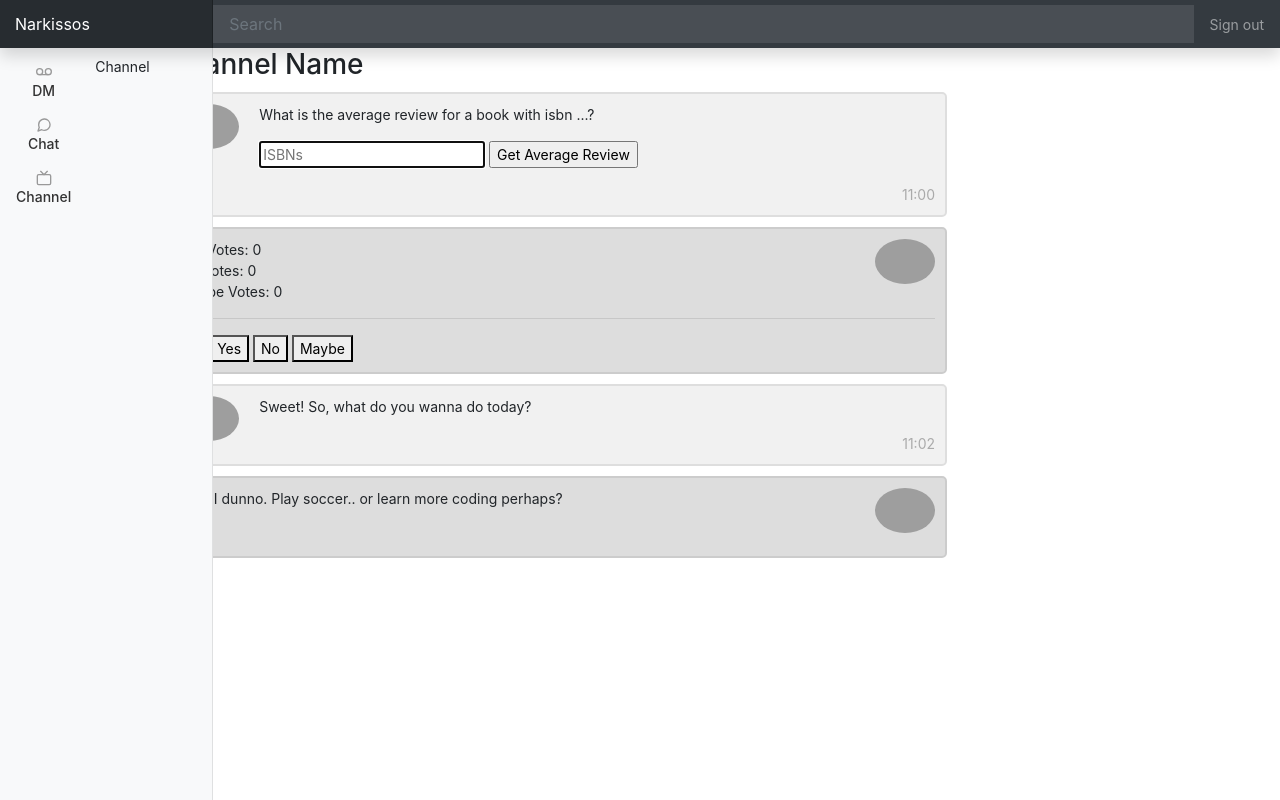
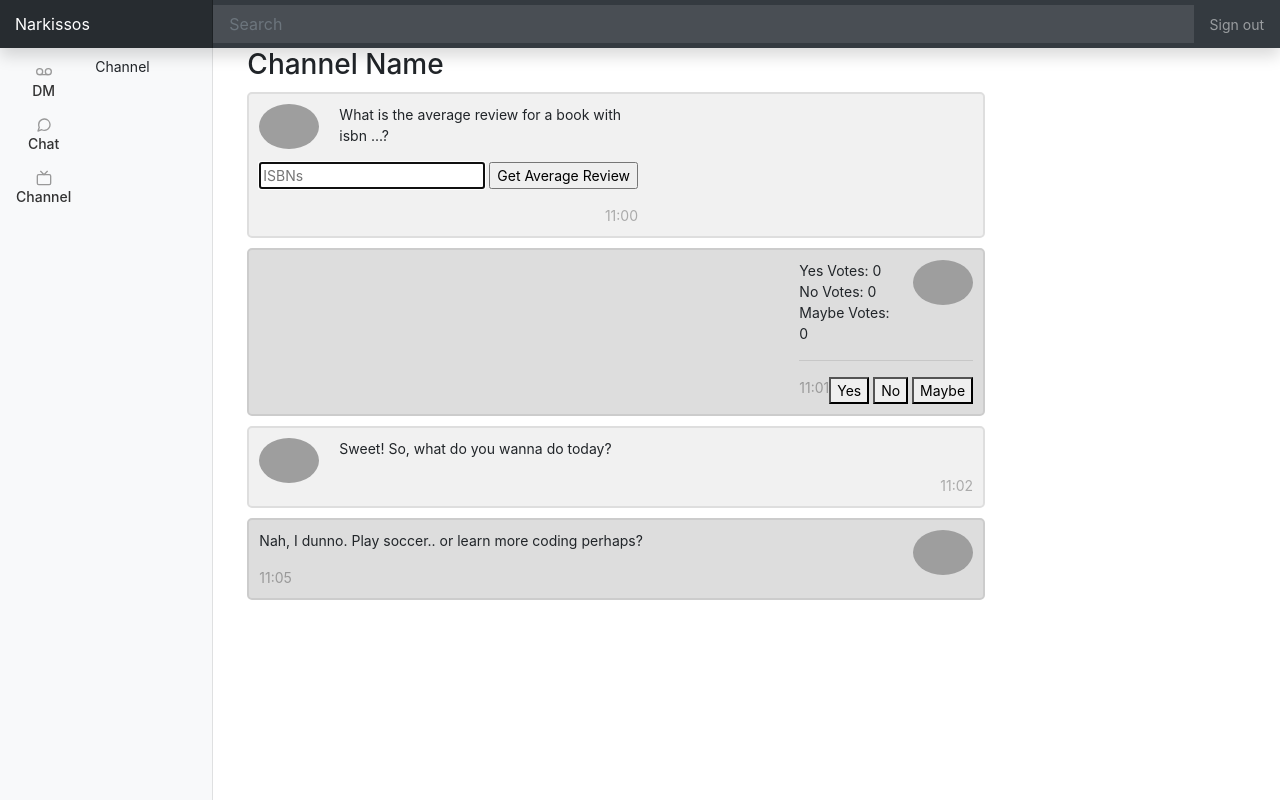
Before and after one commit to KennethYoel/Flack, a Flask app: page / in a window 1280 px wide. Run offline with Flask 2, Linux system fonts and the light colour scheme; some libraries are stand-ins or nearby versions; grey boxes are pictures that could not be loaded.

Commit message:
first commit

```diff
--- a/templates/index.html
+++ b/templates/index.html
@@ -1,9 +1,10 @@
 {% extends "layout.html" %} {% block content %}
-<main role="main" class="col-md-9 ml-sm-auto col-lg-11 px-5">
+<main role="main" class="col-md-9 ml-sm-auto col-lg-10 px-4">
   <div class="row">
     <div class="col-md-9">
       <h1 class="h3">Channel Name</h1>
-      <div class="chat-container">
+      <div class="chat-container d-flex flex-row">
+        <div>
           <img src="/w3images/bandmember.jpg" alt="Avatar" />
           <p>What is the average review for a book with isbn ...?</p>
           <form id="form">
@@ -19,8 +20,10 @@
           <p id="result"></p>
           <span class="time-right">11:00</span>
         </div>
+      </div>
 
-      <div class="chat-container darker">
+      <div class="chat-container darker d-flex flex-row-reverse">
+        <div>
           <img src="/w3images/avatar_g2.jpg" alt="Avatar" class="right" />
           <!-- <ul id="votes"></ul> -->
           <div>Yes Votes: <span id="yes">{{ votes["yes"] }}</span></div>
@@ -31,6 +34,7 @@
           <button data-vote="no">No</button>
           <button data-vote="maybe">Maybe</button>
           <span class="time-left">11:01</span>
+        </div>
       </div>
 
       <div class="chat-container">
```
Also changed, not shown: 1 other file. Lines whose indentation alone changed are shown as unchanged.
